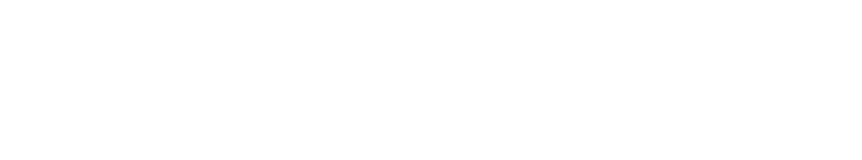
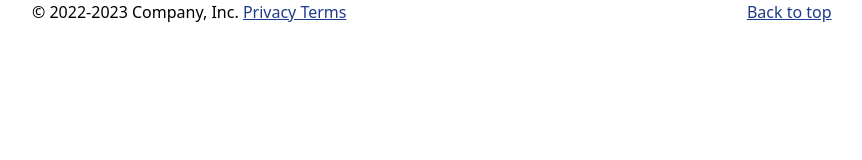
Before and after one commit to giacomotolari/tailwind-test, a website: page src/index.html in a window 1280 px wide. Shown: the whole page, without its empty margins (8-870 px from the left). Drawn offline with Linux system fonts and the light colour scheme.

Commit message:
add footer and links

```diff
--- a/src/index.html
+++ b/src/index.html
@@ -5,7 +5,21 @@
     <meta http-equiv="X-UA-Compatible" content="IE=edge" />
     <meta name="viewport" content="width=device-width, initial-scale=1.0" />
     <link href="../dist/output.css" rel="stylesheet" />
+    <!-- <link href="../dist/output.css" rel="stylesheet" /> -->
     <title>Tailwind Starter</title>
   </head>
-  <body></body>
+  <body>
+    <footer>
+      <div class="flex justify-between px-10">
+        <p>
+          &copy 2022-2023 Company, Inc.
+          <a class="font-medium text-blue-900 underline" href="#"
+            >Privacy Terms</a
+          >
+        </p>
+        <a class="font-medium text-blue-900 underline" href="#">Back to top</a>
+        <div class="flex"></div>
+      </div>
+    </footer>
+  </body>
 </html>
--- a/tailwind.config.js
+++ b/tailwind.config.js
@@ -6,3 +6,5 @@ module.exports = {
   },
   plugins: [],
 }
+
+//
```
Also changed, not shown: dist/output.css.
